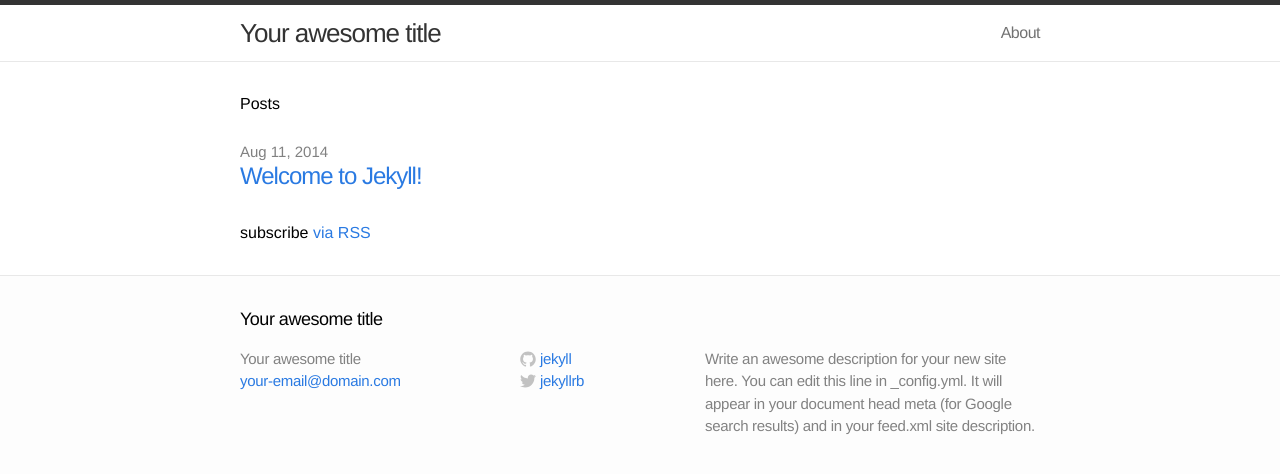
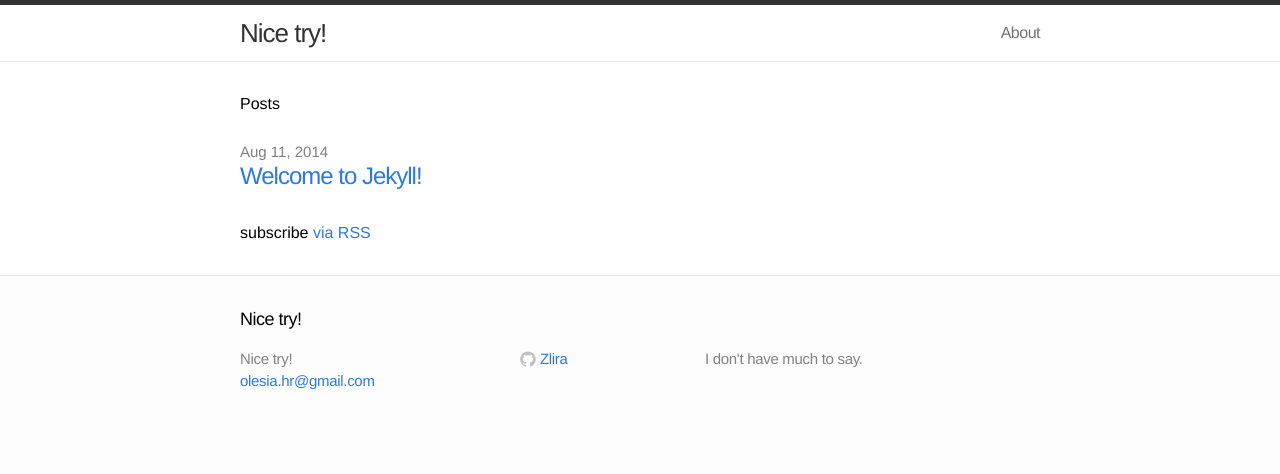
Before and after one commit to Zlira/Zlira.github.io, a Jekyll site: the page built from index.html, in a window 1280 px wide. Shown: the top 474 px of the page. Built offline with Jekyll 4.4.1, drawn with Linux system fonts in a browser that asks for light colours.

Commit message:
Config change

```diff
--- a/_config.yml
+++ b/_config.yml
@@ -1,11 +1,9 @@
 # Site settings
-title: Your awesome title
-email: your-email@domain.com
-description: "Write an awesome description for your new site here. You can edit this line in _config.yml. It will appear in your document head meta (for Google search results) and in your feed.xml site description."
+title: Nice try!
+email: olesia.hr@gmail.com
+description: "I don't have much to say."
 baseurl: ""
-url: "http://yourdomain.com"
-twitter_username: jekyllrb
-github_username:  jekyll
+github_username:  Zlira
 
 # Build settings
 markdown: kramdown
```
